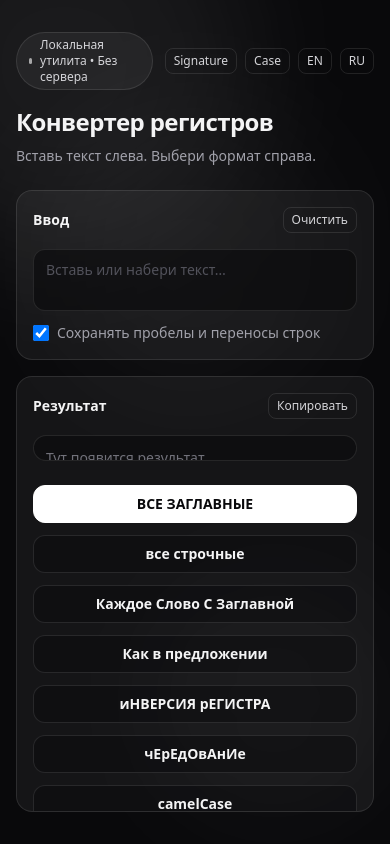
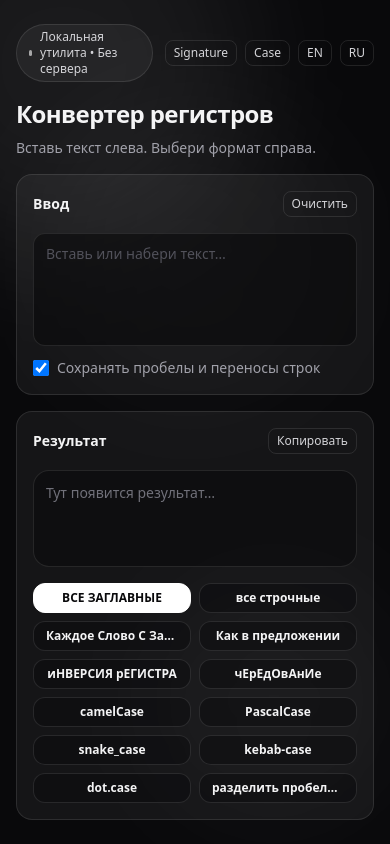
Before and after one commit to katoblackmore/case-converter-1.0, a React (Vite) app: page / in a window 390 px wide. Built offline with nearby package versions, Linux system fonts and the light colour scheme.

Commit message:
fix: responsive grid layout for mobile and desktop
Adjust grid for scrolling on mobile, full width on desktop, and fix button label space issues.

```diff
--- a/src/App.tsx
+++ b/src/App.tsx
@@ -329,7 +329,7 @@ export default function App() {
   }, []);
 
   return (
-    <div className="h-screen bg-zinc-950 text-zinc-100 flex flex-col overflow-hidden">
+    <div className="h-screen bg-zinc-950 text-zinc-100 flex flex-col overflow-y-auto lg:overflow-hidden">
       <div className="pointer-events-none fixed inset-0 opacity-70">
         <div className="absolute -top-32 -left-32 h-96 w-96 rounded-full bg-white/10 blur-3xl" />
         <div className="absolute top-24 right-10 h-80 w-80 rounded-full bg-white/5 blur-3xl" />
@@ -342,8 +342,8 @@ export default function App() {
         </div>
       )}
 
-      <div className="relative mx-auto max-w-6xl px-4 py-8 md:py-10 flex flex-col flex-1 min-h-0">
-        <header className="mb-6 md:mb-8">
+      <div className="relative mx-auto w-full max-w-6xl px-4 py-6 md:py-8 flex flex-col flex-1 min-h-0">
+        <header className="mb-4 md:mb-6 shrink-0">
           <div className="flex items-center justify-between gap-3">
             <div className="inline-flex items-center gap-2 rounded-full border border-white/10 bg-white/5 px-3 py-1 text-xs text-zinc-300">
               <span className="h-1.5 w-1.5 rounded-full bg-white/60" />
@@ -381,7 +381,7 @@ export default function App() {
         )}
 
         {view === "case" && (
-          <div className="grid grid-cols-1 lg:grid-cols-2 gap-4 lg:gap-6 flex-1 min-h-0">
+          <div className="grid grid-cols-1 lg:grid-cols-2 gap-4 lg:gap-6 flex-1 min-h-0 lg:grid-rows-[1fr]">
             <div className="rounded-2xl border border-white/10 bg-white/5 p-4 md:p-5 flex flex-col min-h-0 overflow-hidden">
               <div className="flex items-center justify-between shrink-0">
                 <div className="text-sm font-semibold">{t.input}</div>
@@ -423,7 +423,7 @@ export default function App() {
                 {output || <span className="text-zinc-500">{t.empty}</span>}
               </div>
 
-              <div className="mt-6 grid grid-cols-1 md:grid-cols-2 gap-3 shrink-0">
+              <div className="mt-4 grid grid-cols-2 gap-2 shrink-0">
                 {Object.entries(t.actions).map(([key, label]) => {
                   const k = key as ActionKey;
                   const isActive = active === k;
@@ -433,7 +433,7 @@ export default function App() {
                       key={k}
                       onClick={() => setActive(k)}
                       className={
-                        "rounded-xl px-3 py-2 text-sm font-semibold border transition-all " +
+                        "rounded-xl px-3 py-1.5 text-xs font-semibold border transition-all truncate " +
                         (isActive
                           ? "bg-white text-zinc-950 border-white"
                           : "bg-zinc-950/40 text-zinc-100 border-white/10 hover:border-white/20")
```
